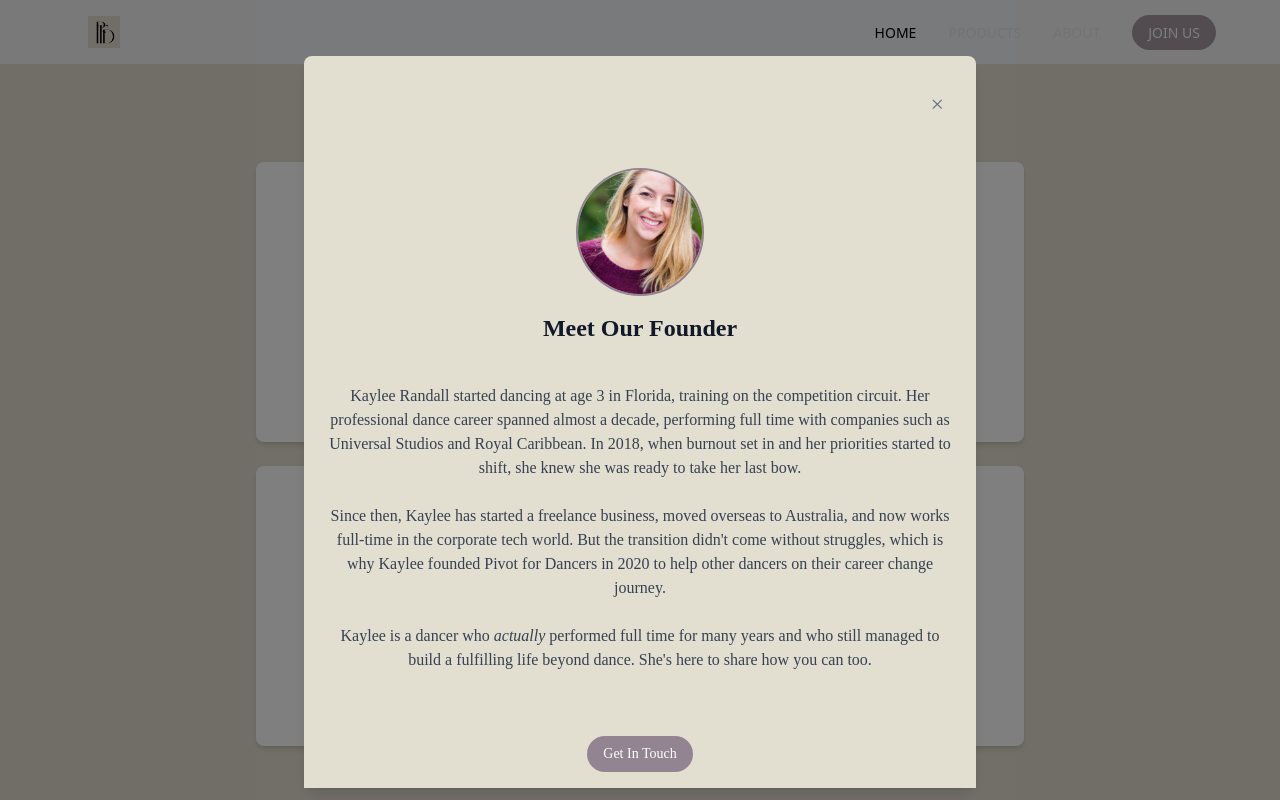
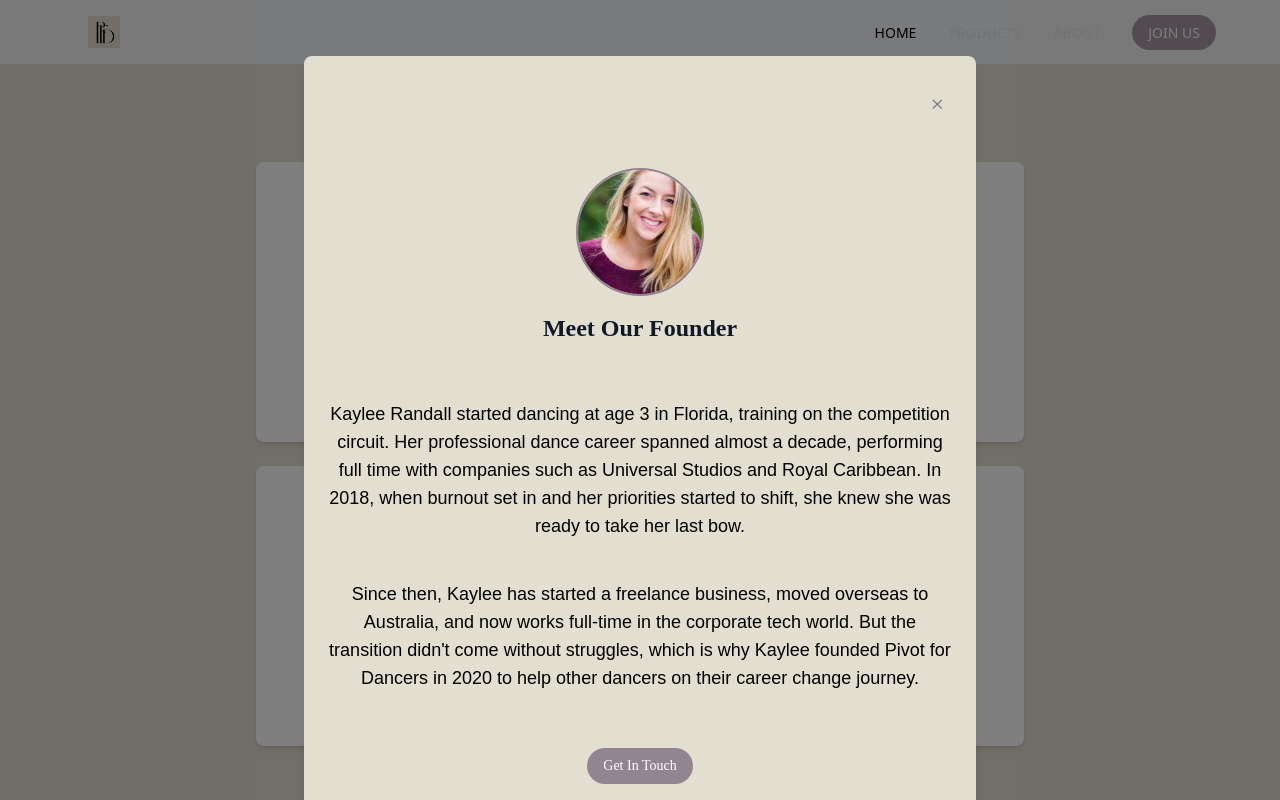
Before and after one commit to IsaacCavallaro/pivot-for-dancers, a React (Create React App) app: page / in a window 1280 px wide. Both pictures are taken after a click on the button "Meet Our Founder". Shown: the part 1584-2384 px from the top of the page. Built offline with nearby package versions, Linux system fonts and the light colour scheme; a web font is replaced by a local one.

Commit message:
Fix text onn modal

```diff
--- a/src/components/About.tsx
+++ b/src/components/About.tsx
@@ -392,21 +392,21 @@ const STATS_DATA: StatProps[] = [
     label: "Years of Experience",
     description: (
       <>
-        <p>
+        <p className="mt-4 leading-7 text-black font-montserrat text-lg">
           Kaylee Randall started dancing at age 3 in Florida, training on the competition circuit.
           Her professional dance career spanned almost a decade, performing full time with companies
           such as Universal Studios and Royal Caribbean. In 2018, when burnout set in and her
           priorities started to shift, she knew she was ready to take her last bow.
         </p>
         <br />
-        <p>
+        <p className="mt-4 leading-7 text-black font-montserrat text-lg">
           Since then, Kaylee has started a freelance business, moved overseas to Australia, and now works
           full-time in the corporate tech world. But the transition didn't come without struggles,
           which is why Kaylee founded Pivot for Dancers in 2020 to help other dancers on their
           career change journey.
         </p>
         <br />
-        <p>
+        <p className="mt-4 leading-7 text-black font-montserrat text-lg">
           Kaylee is a dancer who <em>actually</em> performed full time for many
           years and who still managed to build a fulfilling life beyond dance. She's here to share
           how you can too.
@@ -424,20 +424,20 @@ const STATS_DATA: StatProps[] = [
     label: "Dancers in Our Community",
     description: (
       <>
-        <p>
+        <p className="mt-4 leading-7 text-black font-montserrat text-lg">
           Over the years, Pivot for Dancers has built a thriving community of current and former
           professional dancers who are courageously building a life after dance. Having the tough
           conversations about the reality of a dance career and supporting each other through the
           ups and downs of navigating a pivot.
         </p>
         <br />
-        <p>
+        <p className="mt-4 leading-7 text-black font-montserrat text-lg">
           There are thousands of other dancers just like you in our community. Whether you've suffered
           an injury, been diagnosed with an illness, or simply found new dreams to pursue, you're not
           alone in wanting to change careers as a professional dancer.
         </p>
         <br />
-        <p>
+        <p className="mt-4 leading-7 text-black font-montserrat text-lg">
           Connect with the Pivot for Dancers community to feel part of something bigger and know you're
           on this journey with the support of your fellow dancers.
         </p>
@@ -454,20 +454,20 @@ const STATS_DATA: StatProps[] = [
     label: "Nationalities Subscribed",
     description: (
       <>
-        <p>
+        <p className="mt-4 leading-7 text-black font-montserrat text-lg">
           At Pivot for Dancers, we believe you shouldn't need to be based in New York or LA to
           access real career change support. And you shouldn't need to be part of a union,
           organization, or non-profit to find resources to help you.
         </p>
         <br />
-        <p>
+        <p className="mt-4 leading-7 text-black font-montserrat text-lg">
           With us, there are no orientations, memberships, citizenships, or applications necessary.
           We offer global support for dancers all around the world. We've connected with dancers in
           the US, Canada, Australia, Brazil, Germany, France, the UK, Austria, China, South Africa,
           Spain, Ireland, Mexico, Paraguay, Portugal, New Zealand, the Netherlands, and more.
         </p>
         <br />
-        <p>
+        <p className="mt-4 leading-7 text-black font-montserrat text-lg">
           Pivot for Dancers resources are accessible to all dancers — from expats between countries
           to touring artists between time zones to cruise ship dancers between oceans — you still
           deserve access to dancer-specific career change support.
@@ -485,18 +485,18 @@ const STATS_DATA: StatProps[] = [
     label: "Successful Live Workshops",
     description: (
       <>
-        <p>
+        <p className="mt-4 leading-7 text-black font-montserrat text-lg">
           Since launching Pivot for Dancers, we've hosted dozens of free online workshops for
           dancers focused on changing careers.
         </p>
         <br />
-        <p>
+        <p className="mt-4 leading-7 text-black font-montserrat text-lg">
           We've covered topics such as caring for your mental health during your transition, how to
           write a resume and cover letter, preparing to pivot while you're still dancing, common job
           search mistakes, and more.
         </p>
         <br />
-        <p>
+        <p className="mt-4 leading-7 text-black font-montserrat text-lg">
           When you sign up for a live Pivot Workshop, you're not only learning valuable skills but
           you're also connecting with other dancers in the Pivot for Dancers community in real-time.
           It's the perfect way to network while upskilling for your career change.
```
